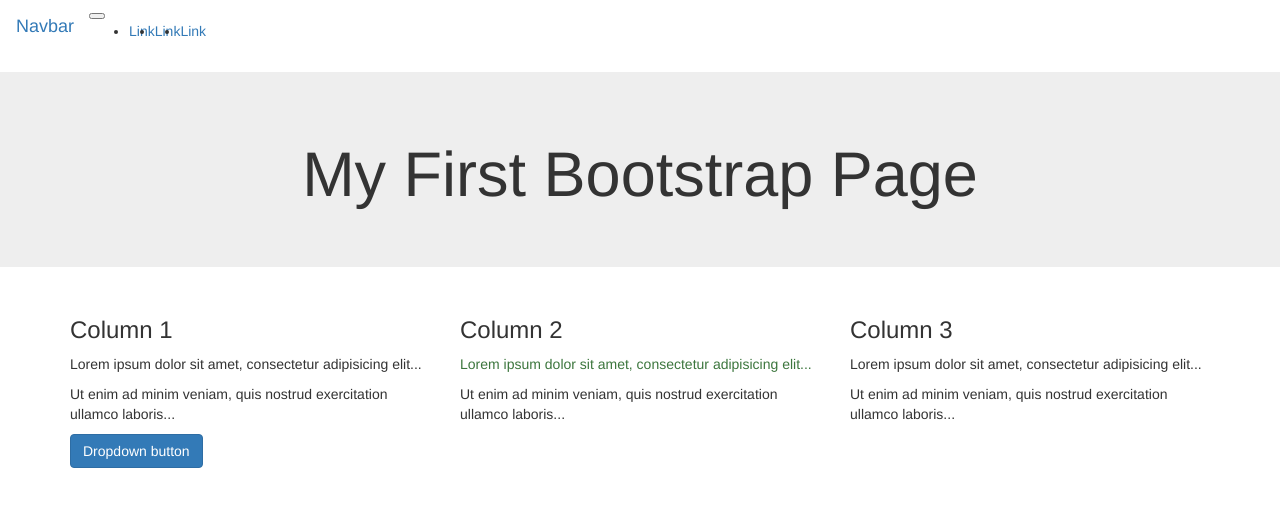
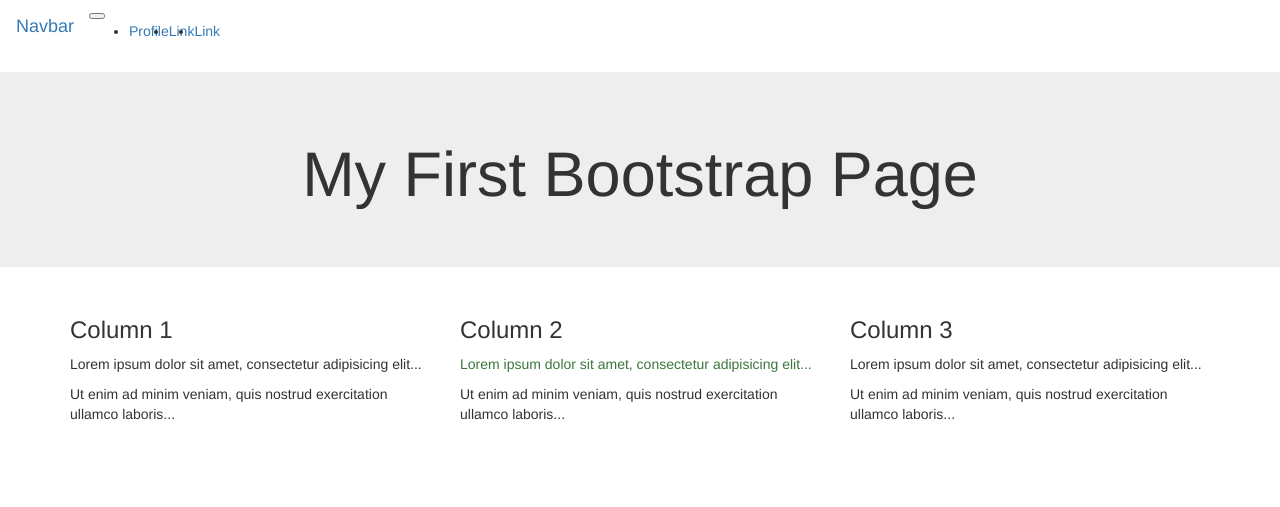
Before and after one commit to packer-at-cs/Pinsta, a Flask app: page /bootstrap in a window 1280 px wide. Shown: the top 507 px of the page. Run offline with Flask 2, Linux system fonts and the light colour scheme; some libraries are stand-ins or nearby versions.

Commit message:
edited base.html

```diff
--- a/microblog/app/templates/base.html
+++ b/microblog/app/templates/base.html
@@ -13,7 +13,7 @@ THIS IS A TEST
   <div class="collapse navbar-collapse" id="collapsibleNavbar">
     <ul class="navbar-nav">
       <li class="nav-item">
-        <a class="nav-link" href="#">Link</a>
+        <a class="nav-link" href="/">Profile</a>
       </li>
       <li class="nav-item">
         <a class="nav-link" href="#">Link</a>
@@ -51,23 +51,6 @@ THIS IS A TEST
     </div>
   </div>
 </div>
-<div class = "container">
-<div class="dropdown">
-    <button type="button" class="btn btn-primary dropdown-toggle" data-toggle="dropdown">
-      Dropdown button
-    </button>
-    <div class="dropdown-menu">
-      <a class="dropdown-item" href="#">Link 1</a>
-      <a class="dropdown-item" href="#">Link 2</a>
-      <a class="dropdown-item" href="#">Link 3</a>
-      <a class="dropdown-item" href="#">Link 1</a>
-      <a class="dropdown-item" href="#">Link 2</a>
-      <a class="dropdown-item" href="#">Link 3</a>
-      <a class="dropdown-item" href="#">Link 1</a>
-      <a class="dropdown-item" href="#">Link 2</a>
-      <a class="dropdown-item" href="#">Link 3</a>
 
-    </div>
-  </div>
-  </div>
+{% block appcontent %}{% endblock %}
 {% endblock %}
```
